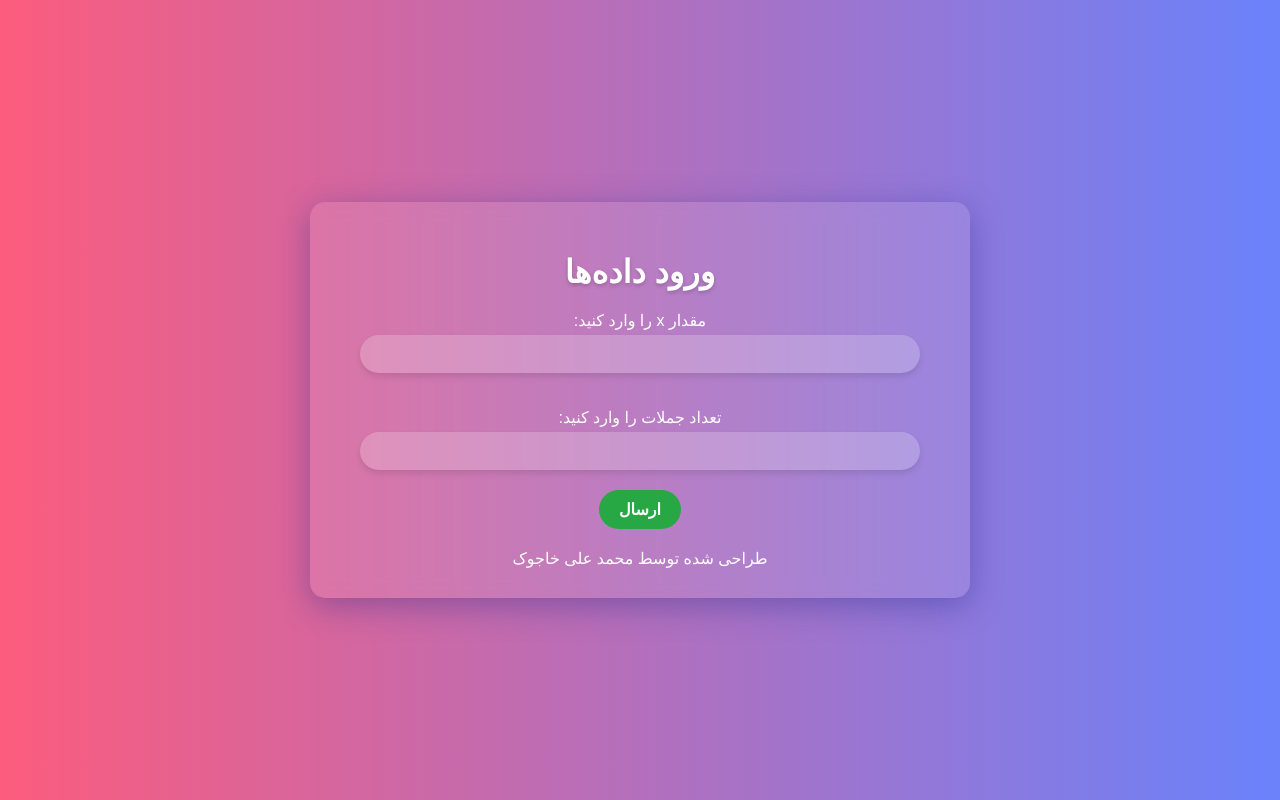
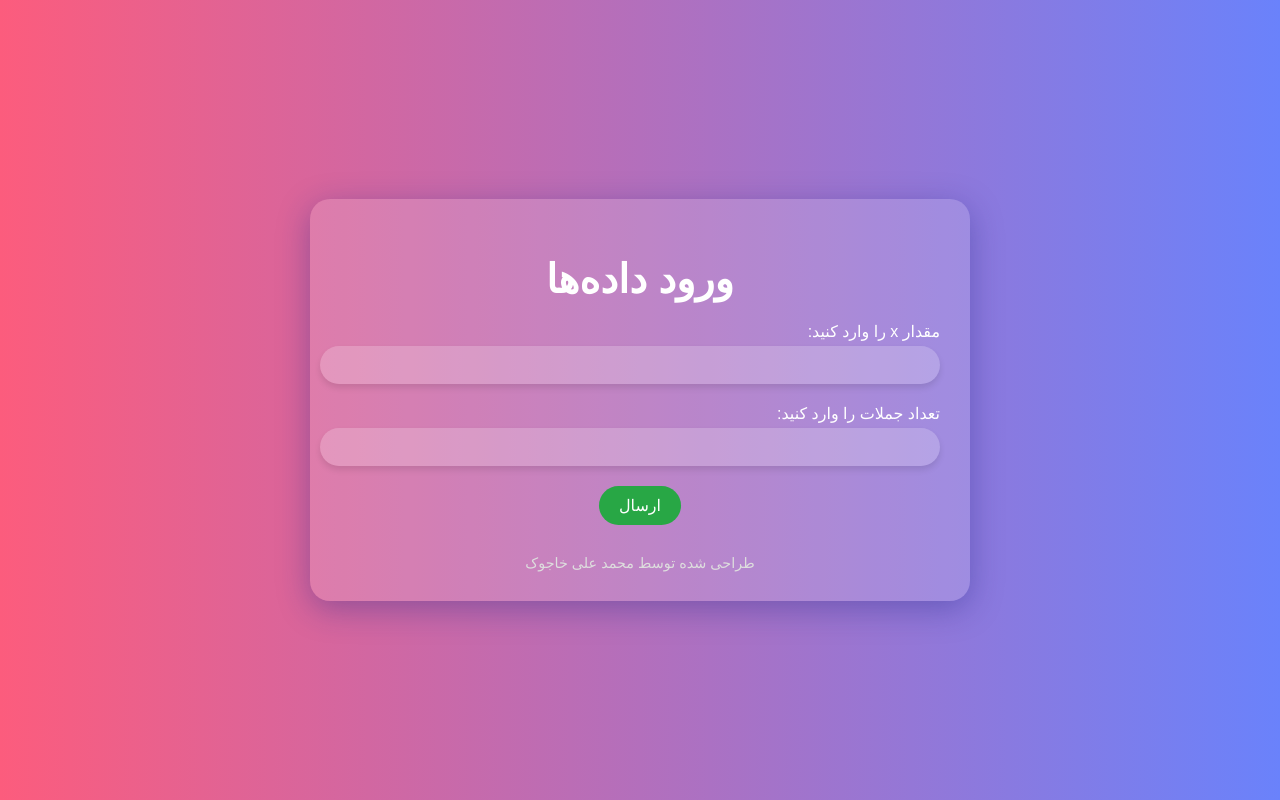
Before and after one commit to Ali005022/Math_Dr.Parvizi, a plain HTML site: page data-entry.html in a window 1280 px wide. Drawn offline with Linux system fonts and the light colour scheme.

Commit message:
Update style.css

```diff
--- a/style.css
+++ b/style.css
@@ -1,57 +1,72 @@
+/* استایل عمومی */
 body {
     font-family: 'Vazirmatn', sans-serif;
     background: linear-gradient(to right, #fc5c7d, #6a82fb);
+    margin: 0;
+    padding: 0;
+    min-height: 100vh;
     display: flex;
+    flex-direction: column;
     justify-content: center;
     align-items: center;
-    height: 100vh;
-    margin: 0;
+    color: #fff;
     direction: rtl;
-    color: #fff;
 }
 
 .container {
-    background: rgba(255, 255, 255, 0.1);
+    background: rgba(255, 255, 255, 0.15);
     padding: 30px;
-    border-radius: 15px;
+    border-radius: 20px;
     box-shadow: 0 8px 32px rgba(31, 38, 135, 0.37);
-    backdrop-filter: blur(8px);
-    -webkit-backdrop-filter: blur(8px);
     text-align: center;
+    width: 90%;
     max-width: 600px;
-    width: 90%;
 }
 
+.center-content {
+    display: flex;
+    flex-direction: column;
+    align-items: center;
+    justify-content: center;
+    text-align: center;
+}
+
+/* استایل تیتر و متن */
 h1 {
+    font-size: 2.5em;
     margin-bottom: 20px;
-    font-size: 2em;
-    font-weight: bold;
-    text-shadow: 0 2px 4px rgba(0, 0, 0, 0.2);
+}
+
+p {
+    font-size: 1.2em;
+    margin-bottom: 20px;
+    color: #ccc;
+}
+
+/* استایل فرم */
+form {
+    width: 100%;
+    margin-top: 20px;
 }
 
 label {
     display: block;
-    margin: 15px 0 5px;
     font-weight: 300;
+    margin-bottom: 5px;
+    text-align: right;
 }
 
 input {
-    width: 90%;
+    width: 100%;
     padding: 10px;
     margin-bottom: 20px;
     border: none;
     border-radius: 25px;
-    font-size: 1em;
-    text-align: right;
     background: rgba(255, 255, 255, 0.2);
     color: #fff;
+    font-size: 1em;
     outline: none;
     box-shadow: 0 4px 6px rgba(0, 0, 0, 0.1);
-}
-
-input:focus {
-    background: rgba(255, 255, 255, 0.3);
-    box-shadow: 0 6px 12px rgba(0, 0, 0, 0.2);
 }
 
 button {
@@ -62,22 +77,39 @@ button {
     border-radius: 25px;
     cursor: pointer;
     font-size: 1em;
-    font-weight: bold;
-    transition: background-color 0.3s, box-shadow 0.3s, transform 0.3s;
+    transition: background-color 0.3s ease;
 }
 
 button:hover {
     background-color: #218838;
-    box-shadow: 0 6px 12px rgba(0, 0, 0, 0.2);
-    transform: translateY(-2px);
 }
 
-button:active {
-    transform: translateY(0);
+/* دکمه‌ها */
+.btn {
+    padding: 10px 20px;
+    background-color: #007bff;
+    color: #fff;
+    text-decoration: none;
+    border-radius: 25px;
+    font-size: 1em;
+    transition: background-color 0.3s ease;
 }
 
+.btn:hover {
+    background-color: #0056b3;
+}
+
+/* استایل نتیجه */
 #result {
     margin-top: 20px;
     font-size: 1.2em;
     color: #fff;
 }
+
+/* استایل پاورقی */
+footer {
+    margin-top: 30px;
+    font-size: 0.9em;
+    color: #ddd;
+    text-align: center;
+}
```
